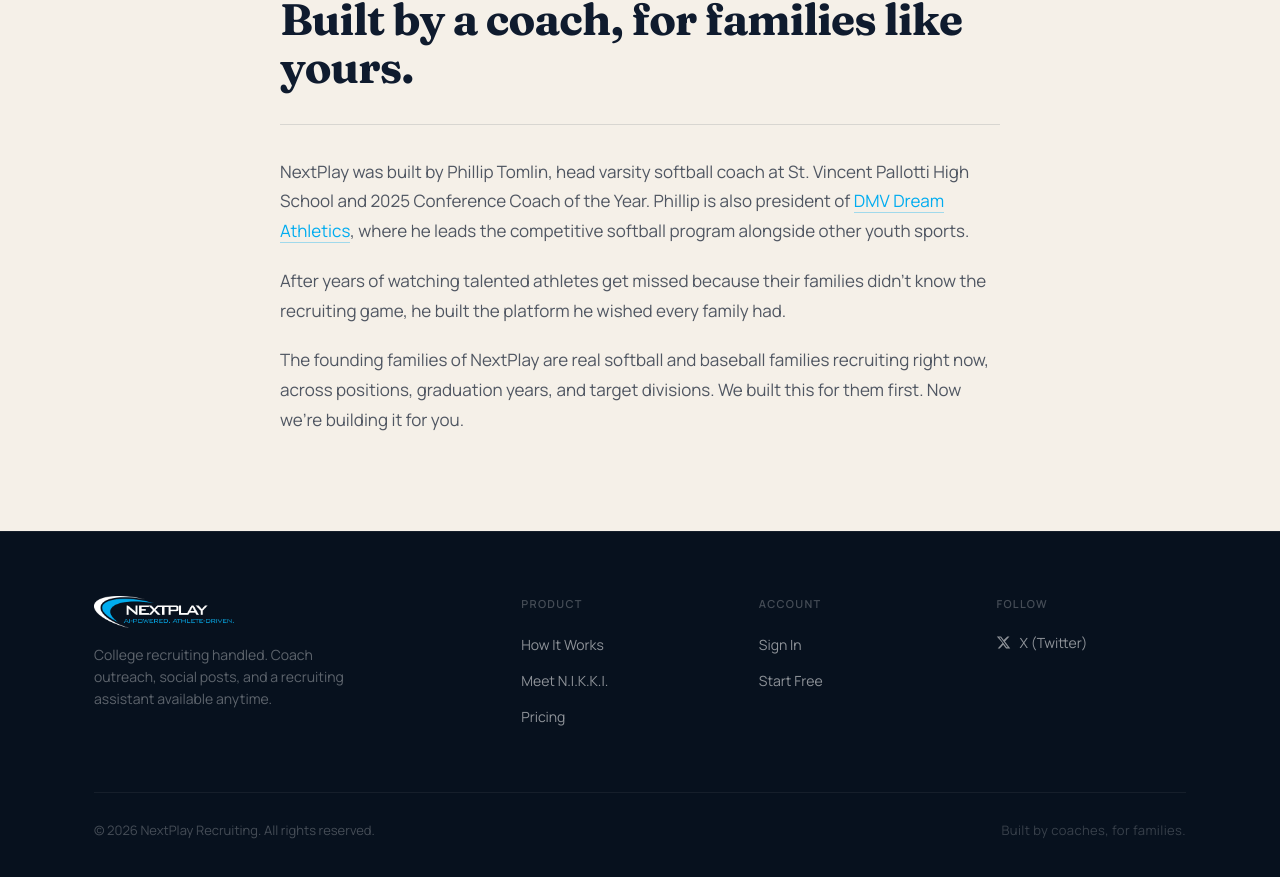
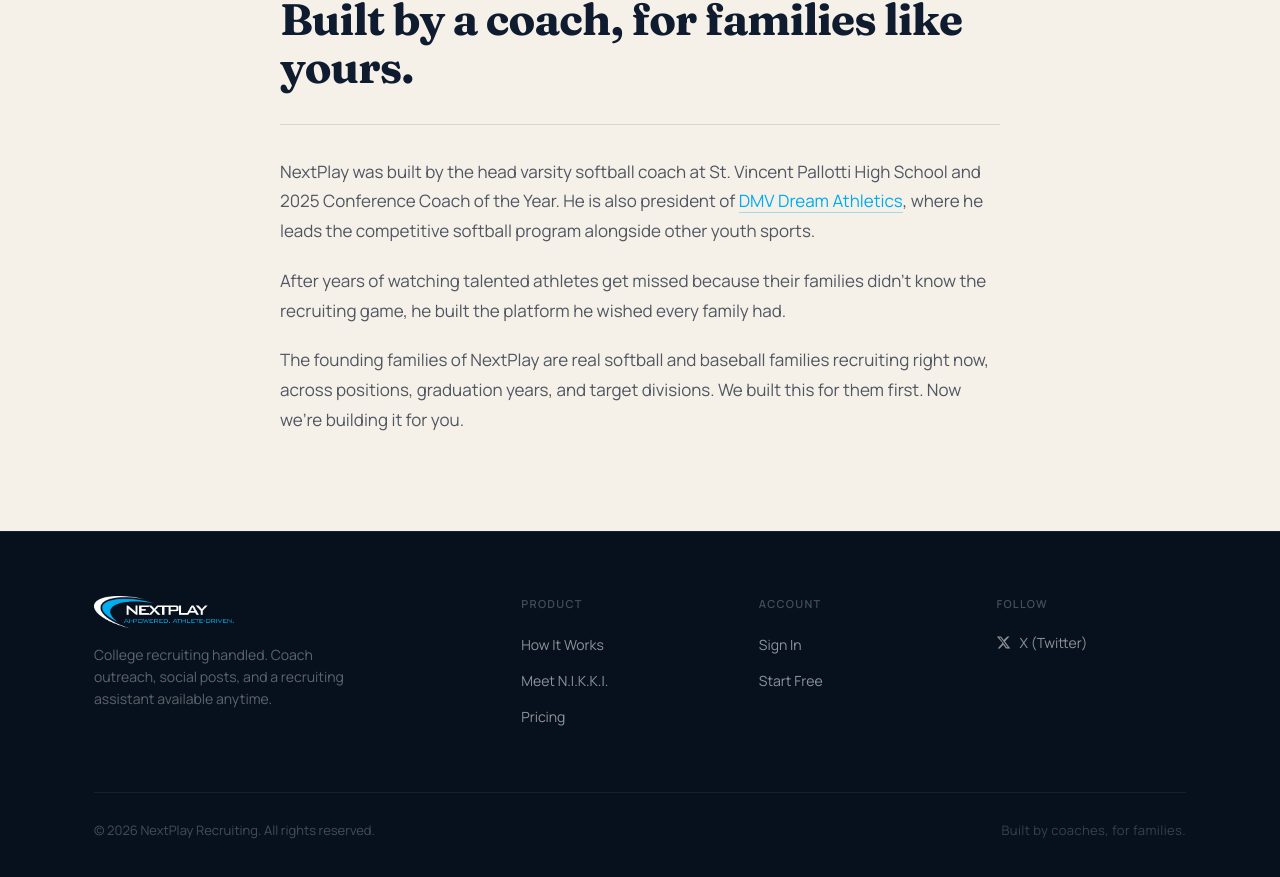
Before and after one commit to dmvdreamtech/nextplaystars-landing, a Next.js app: page / in a window 1280 px wide. Shown: the part 4962-5839 px from the top of the page. Built offline with nearby package versions, Linux system fonts and the light colour scheme.

Commit message:
Remove founder name from BuiltByCoach, keep all credentials

```diff
--- a/src/components/sections/BuiltByCoach.tsx
+++ b/src/components/sections/BuiltByCoach.tsx
@@ -51,7 +51,7 @@ export default function BuiltByCoach() {
               className="font-body"
               style={{ fontSize: "17px", lineHeight: 1.75, color: "rgba(15,27,46,0.72)" }}
             >
-              NextPlay was built by Phillip Tomlin, head varsity softball coach at St. Vincent Pallotti High School and 2025 Conference Coach of the Year. Phillip is also president of{" "}
+              NextPlay was built by the head varsity softball coach at St. Vincent Pallotti High School and 2025 Conference Coach of the Year. He is also president of{" "}
               <a
                 href="https://www.dmvdreamsoftball.com/our-staff"
                 target="_blank"
```
